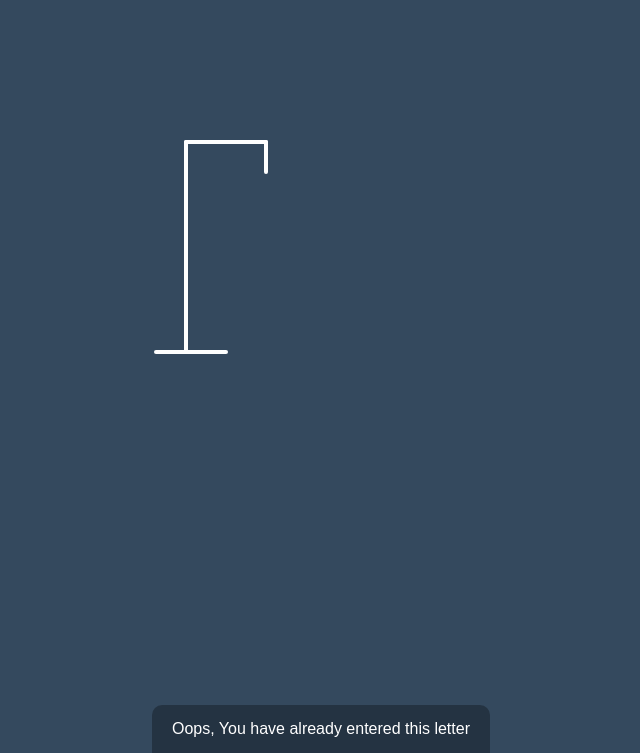
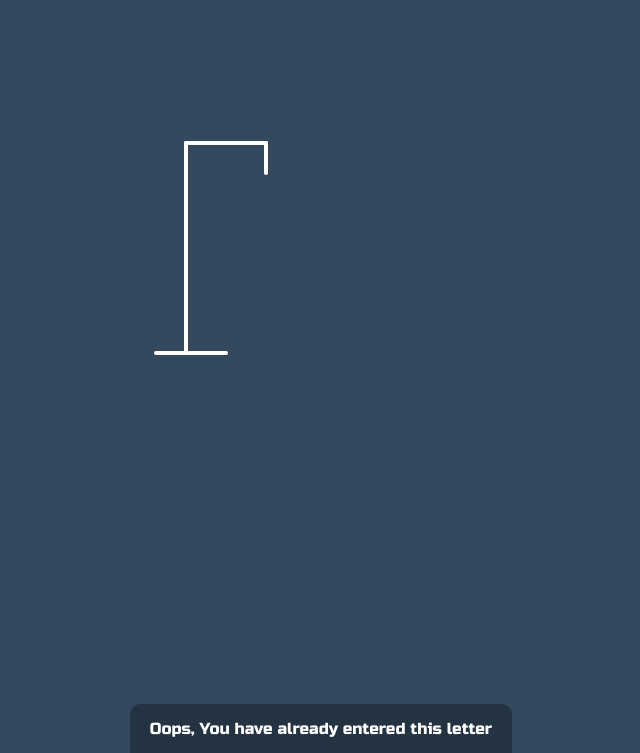
Before and after one commit to Akndju/Hangman, a plain HTML site: page index.html in a window 1280 px wide. Shown: the part 97-850 px from the top of the page, without its empty margins (319-959 px from the left). Drawn offline with Linux system fonts and the light colour scheme.

Commit message:
font change

```diff
--- a/index.html
+++ b/index.html
@@ -4,7 +4,7 @@
     <meta charset="UTF-8" />
     <meta name="viewport" content="width=device-width, initial-scale=1.0" />
     <link rel="stylesheet" href="style.css" />
-    <title>Document</title>
+    <title>Hangman</title>
   </head>
   <body>
     <h1>Hangman</h1>
--- a/style.css
+++ b/style.css
@@ -1,3 +1,5 @@
+@import url('https://fonts.googleapis.com/css2?family=Russo+One&display=swap');
+
 * {
   box-sizing: border-box;
 }
@@ -12,6 +14,7 @@ body {
   height: 80vh;
   margin: 0;
   overflow: hidden;
+  font-family: 'Russo One', sans-serif;
 }
 
 h1 {
```
